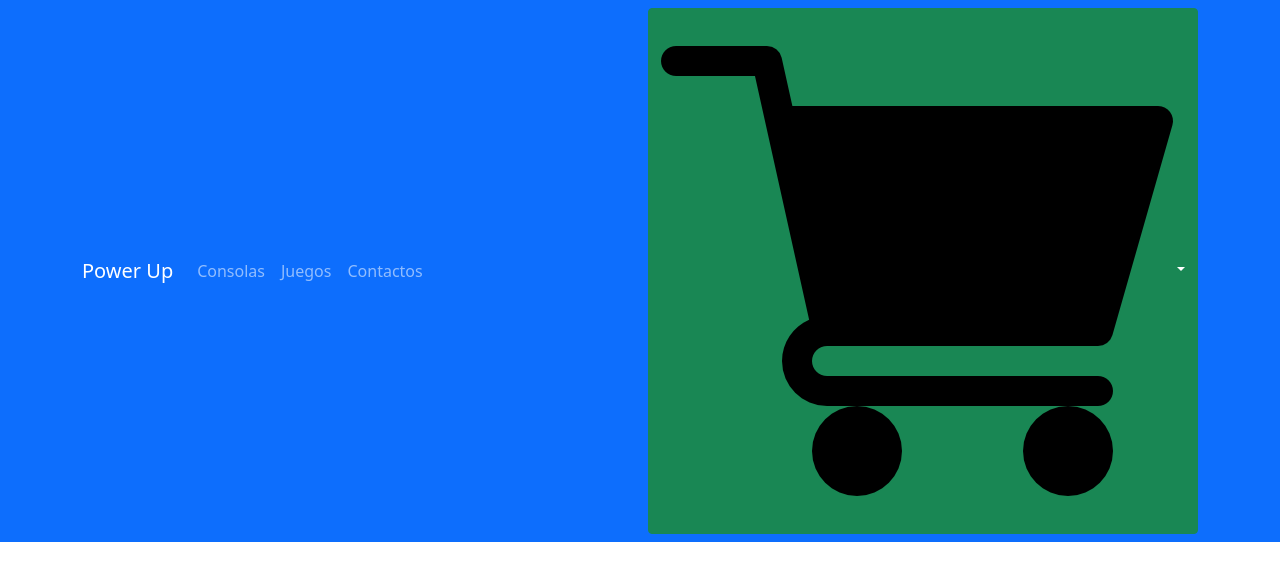
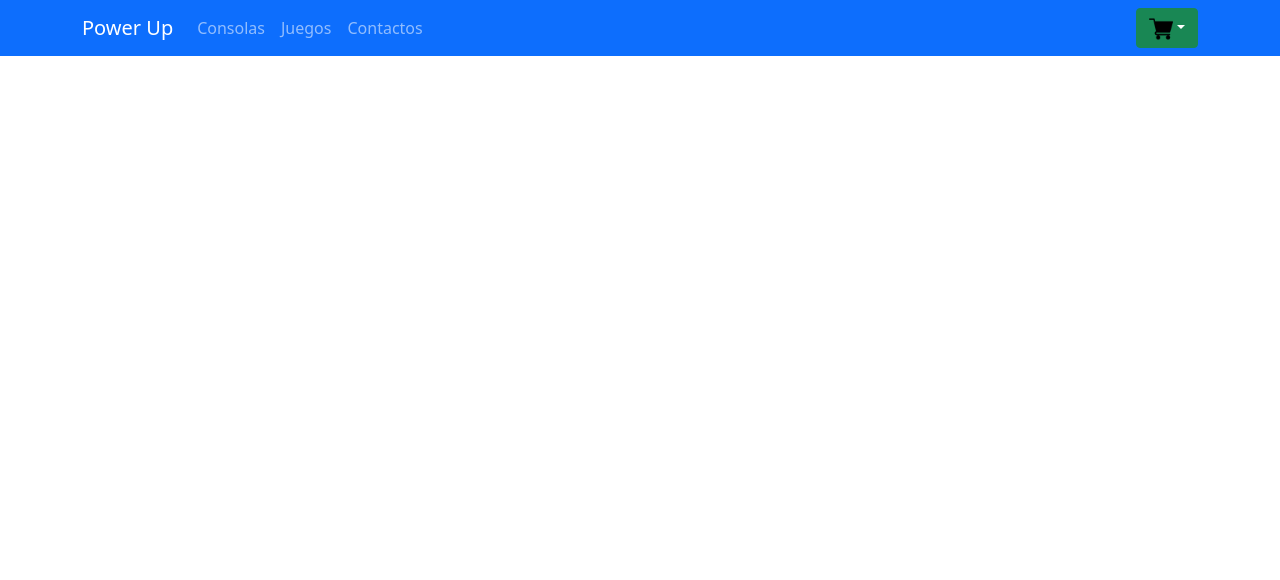
Before and after one commit to sguia95/power-up, a React (Create React App) app: page / in a window 1280 px wide. Shown: the top 580 px of the page. Built offline with nearby package versions, Linux system fonts and the light colour scheme.

Commit message:
Update App.css

```diff
--- a/src/App.css
+++ b/src/App.css
@@ -39,11 +39,8 @@ flex-direction: row;
 list-style: none;
 ;}
 
-<<<<<<< HEAD
 .cartimg{ height: 3vh;}
 
-=======
->>>>>>> 90a9580a8f51f32ccfdd9edc51cbc085448f4a13
 @keyframes App-logo-spin {
   from {
     transform: rotate(0deg);
```
